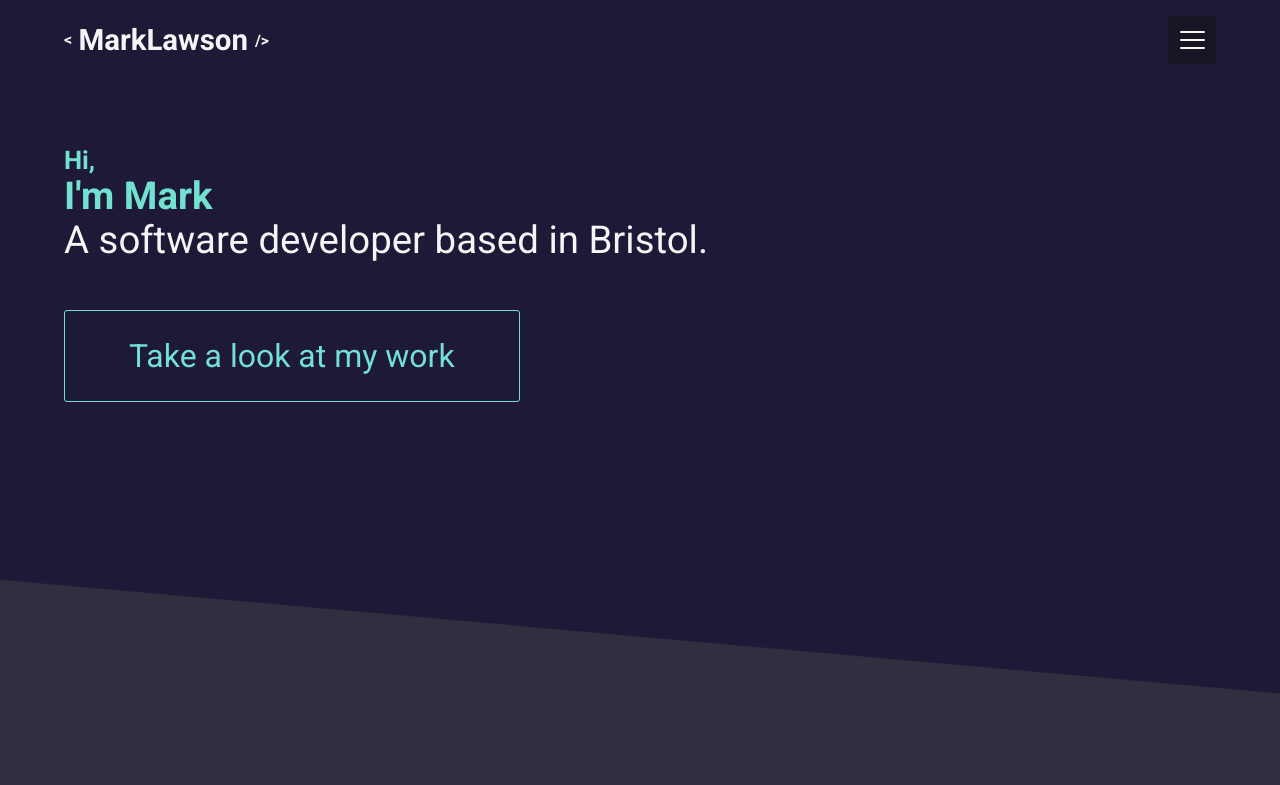
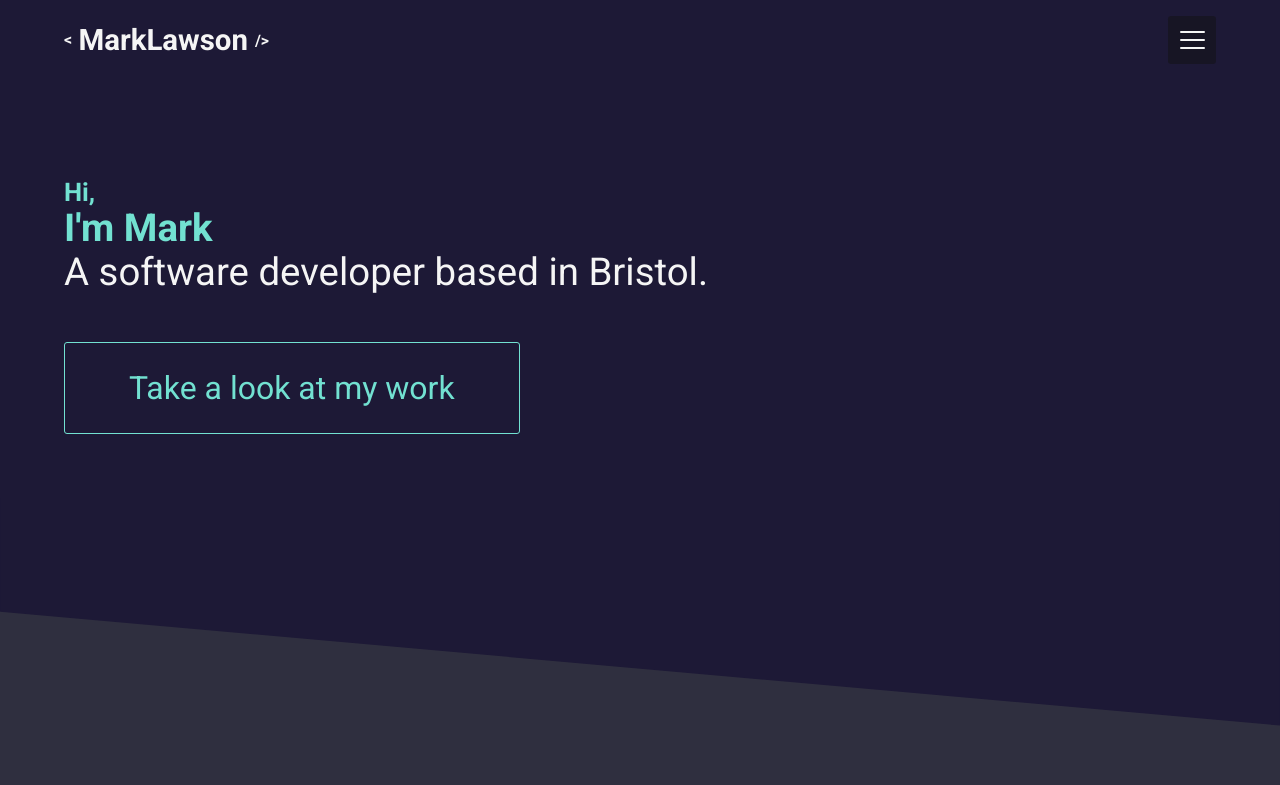
Before and after one commit to walkonmars36/portfolio-react-july-22, a React (Create React App) app: page / in a window 1280 px wide. Shown: the top 785 px of the page. Built offline with nearby package versions, Linux system fonts and the light colour scheme.

Commit message:
padding-top hero

```diff
--- a/src/components/Hero/Hero.scss
+++ b/src/components/Hero/Hero.scss
@@ -7,6 +7,10 @@
   @include container;
   padding-top: 5em;
   padding-bottom: 3em;
+
+  @include mq {
+    padding-top: 7em;
+  }
 
   &__title {
     display: inline-flex;
```
